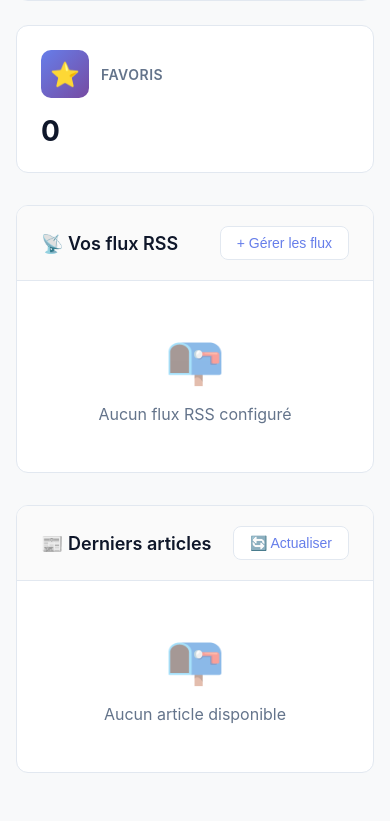
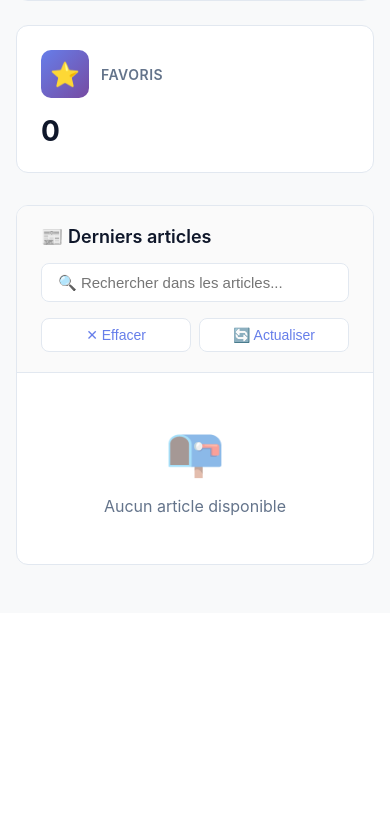
Before and after one commit to max0067/max0067, a Flask app: template templates/dashboard.html in a window 390 px wide. Shown: the part 656-1477 px from the top of the page. After the commit the page ends 1221 px from the top, so only its background shows below. Run offline with Flask 3, Linux system fonts and the light colour scheme; the template is opened without the code that fills it, so the values that code supplies are empty.

Commit message:
Feature: Barre de recherche dans les articles et suppression section flux RSS
- Suppression de la section 'Vos flux RSS' du dashboard (page dédiée /feeds)
- Ajout d'une barre de recherche pour filtrer les articles
- Recherche en temps réel dans le titre, flux et description
- Bouton 'Effacer' pour réinitialiser la recherche
- Affichage de 50 articles au lieu de 20
- Interface responsive pour mobile
- Suppression du code CSS et JS inutilisé (loadFeeds)

```diff
--- a/templates/dashboard.html
+++ b/templates/dashboard.html
@@ -230,12 +230,42 @@
             justify-content: space-between;
             align-items: center;
             background: #fafafa;
+            gap: 1rem;
+            flex-wrap: wrap;
         }
 
         .card-header h2 {
             font-size: 1.125rem;
             font-weight: 600;
             color: #0f172a;
+        }
+
+        .search-bar {
+            display: flex;
+            align-items: center;
+            gap: 0.5rem;
+            flex: 1;
+            min-width: 250px;
+        }
+
+        .search-input {
+            flex: 1;
+            padding: 0.625rem 1rem;
+            border: 1px solid #e2e8f0;
+            border-radius: 8px;
+            font-size: 0.9375rem;
+            transition: all 0.2s;
+        }
+
+        .search-input:focus {
+            outline: none;
+            border-color: #667eea;
+            box-shadow: 0 0 0 3px rgba(102, 126, 234, 0.1);
+        }
+
+        .card-header-actions {
+            display: flex;
+            gap: 0.5rem;
         }
 
         .card-body {
@@ -517,6 +492,41 @@
             .stat-value {
                 font-size: 1.75rem;
             }
+
+            .card-header {
+                flex-direction: column;
+                align-items: stretch;
+            }
+
+            .card-header h2 {
+                width: 100%;
+            }
+
+            .search-bar {
+                width: 100%;
+                min-width: unset;
+            }
+
+            .card-header-actions {
+                width: 100%;
+            }
+
+            .card-header-actions button {
+                flex: 1;
+            }
+
+            .article-item {
+                flex-direction: column;
+                align-items: stretch;
+            }
+
+            .article-actions {
+                width: 100%;
+            }
+
+            .article-actions button {
+                width: 100%;
+            }
         }
     </style>
 </head>
@@ -616,25 +626,24 @@
 
         <div class="card">
             <div class="card-header">
-                <h2>📡 Vos flux RSS</h2>
-                <button class="btn btn-secondary" onclick="window.location.href='/feeds'">
-                    + Gérer les flux
-                </button>
-            </div>
-            <div class="card-body" id="feeds-container">
-                <div class="empty-state">
-                    <div class="empty-state-icon">⏳</div>
-                    <p>Chargement des flux...</p>
+                <h2>📰 Derniers articles</h2>
+                <div class="search-bar">
+                    <input
+                        type="text"
+                        class="search-input"
+                        id="search-input"
+                        placeholder="🔍 Rechercher dans les articles..."
+                        onkeyup="filterArticles()"
+                    >
                 </div>
-            </div>
-        </div>
-
-        <div class="card">
-            <div class="card-header">
-                <h2>📰 Derniers articles</h2>
-                <button class="btn btn-secondary" onclick="loadArticles()">
-                    🔄 Actualiser
-                </button>
+                <div class="card-header-actions">
+                    <button class="btn btn-secondary" onclick="clearSearch()">
+                        ✕ Effacer
+                    </button>
+                    <button class="btn btn-secondary" onclick="loadArticles()">
+                        🔄 Actualiser
+                    </button>
+                </div>
             </div>
             <div class="card-body" id="articles-container">
                 <div class="empty-state">
@@ -707,68 +716,25 @@
             }
         }
 
-        // Charger les flux RSS
-        async function loadFeeds() {
-            try {
-                const container = document.getElementById('feeds-container');
-                container.innerHTML = '<div class="empty-state"><div class="empty-state-icon">⏳</div><p>Chargement...</p></div>';
-
-                const response = await fetch('/api/feeds');
-                const data = await response.json();
-
-                if (data.success && data.feeds && data.feeds.length > 0) {
-                    container.innerHTML = data.feeds.map(feed => `
-                        <div class="feed-item" onclick="window.location.href='/feeds'">
-                            <div class="feed-header">
-                                <div class="feed-title">${feed.title || 'Flux RSS'}</div>
-                            </div>
-                            <a href="${feed.url}" class="feed-url" onclick="event.stopPropagation()" target="_blank">${feed.url}</a>
-                            <div class="feed-meta">
-                                <span class="feed-count">📄 ${feed.article_count || 0} articles</span>
-                                <span>📅 Ajouté le ${new Date(feed.created_at).toLocaleDateString('fr-FR')}</span>
-                            </div>
-                        </div>
-                    `).join('');
-                } else {
-                    container.innerHTML = '<div class="empty-state"><div class="empty-state-icon">📭</div><p>Aucun flux RSS configuré</p></div>';
-                }
-            } catch (error) {
-                console.error('Erreur flux:', error);
-                document.getElementById('feeds-container').innerHTML = '<div class="empty-state"><div class="empty-state-icon">⚠️</div><p>Erreur lors du chargement des flux</p></div>';
-            }
-        }
-
         // Charger les articles
         async function loadArticles() {
             try {
                 const container = document.getElementById('articles-container');
                 container.innerHTML = '<div class="empty-state"><div class="empty-state-icon">⏳</div><p>Chargement...</p></div>';
 
-                const response = await fetch('/api/articles?limit=20');
+                const response = await fetch('/api/articles?limit=50');
                 const data = await response.json();
 
                 if (data.success && data.articles && data.articles.length > 0) {
-                    container.innerHTML = data.articles.map(article => `
-                        <div class="article-item">
-                            <div class="article-content" onclick="window.open('${article.link}', '_blank')">
-                                <div class="article-title">${article.title}</div>
-                                <div class="article-meta">
-                                    <span>📡 ${article.feed_title || 'RSS Feed'}</span>
-                                    <span>📅 ${new Date(article.published_date).toLocaleDateString('fr-FR', { day: 'numeric', month: 'long', year: 'numeric' })}</span>
-                                </div>
-                            </div>
-                            <div class="article-actions">
-                                <button class="btn-folder" onclick="openFolderModal(${article.id}, '${article.title.replace(/'/g, "\\'")}')">
-                                    📁 Ajouter au dossier
-                                </button>
-                            </div>
-                        </div>
-                    `).join('');
+                    allArticles = data.articles;
+                    displayArticles(allArticles);
                 } else {
+                    allArticles = [];
                     container.innerHTML = '<div class="empty-state"><div class="empty-state-icon">📭</div><p>Aucun article disponible</p></div>';
                 }
             } catch (error) {
                 console.error('Erreur articles:', error);
+                allArticles = [];
                 document.getElementById('articles-container').innerHTML = '<div class="empty-state"><div class="empty-state-icon">⚠️</div><p>Erreur lors du chargement des articles</p></div>';
             }
         }
@@ -865,10 +831,79 @@
             window.location.href = '/login';
         });
 
+        // Variables pour stocker tous les articles
+        let allArticles = [];
+
+        // Fonction de recherche/filtre
+        function filterArticles() {
+            const searchTerm = document.getElementById('search-input').value.toLowerCase().trim();
+            const container = document.getElementById('articles-container');
+
+            if (!searchTerm) {
+                // Si pas de recherche, afficher tous les articles
+                displayArticles(allArticles);
+                return;
+            }
+
+            // Filtrer les articles
+            const filtered = allArticles.filter(article => {
+                const title = article.title.toLowerCase();
+                const feedTitle = (article.feed_title || '').toLowerCase();
+                const description = (article.description || '').toLowerCase();
+
+                return title.includes(searchTerm) ||
+                       feedTitle.includes(searchTerm) ||
+                       description.includes(searchTerm);
+            });
+
+            if (filtered.length > 0) {
+                displayArticles(filtered);
+            } else {
+                container.innerHTML = `
+                    <div class="empty-state">
+                        <div class="empty-state-icon">🔍</div>
+                        <p>Aucun article trouvé pour "${searchTerm}"</p>
+                    </div>
+                `;
+            }
+        }
+
+        // Effacer la recherche
+        function clearSearch() {
+            document.getElementById('search-input').value = '';
+            displayArticles(allArticles);
+        }
+
+        // Afficher les articles (nouvelle fonction séparée)
+        function displayArticles(articles) {
+            const container = document.getElementById('articles-container');
+
+            if (!articles || articles.length === 0) {
+                container.innerHTML = '<div class="empty-state"><div class="empty-state-icon">📭</div><p>Aucun article disponible</p></div>';
+                return;
+            }
+
+            container.innerHTML = articles.map(article => `
+                <div class="article-item">
+                    <div class="article-content" onclick="window.open('${article.link}', '_blank')">
+                        <div class="article-title">${article.title}</div>
+                        <div class="article-meta">
+                            <span>📡 ${article.feed_title || 'RSS Feed'}</span>
+                            <span>📅 ${new Date(article.published_date).toLocaleDateString('fr-FR', { day: 'numeric', month: 'long', year: 'numeric' })}</span>
+                        </div>
+                    </div>
+                    <div class="article-actions">
+                        <button class="btn-folder" onclick="openFolderModal(${article.id}, '${article.title.replace(/'/g, "\\'")}')">
+                            📁 Ajouter au dossier
+                        </button>
+                    </div>
+                </div>
+            `).join('');
+        }
+
         // Chargement initial
         loadUser();
         loadStats();
-        loadFeeds();
         loadArticles();
     </script>
 </body>
```
Also changed, not shown: other parts of templates/dashboard.html (+0 -55 lines).
